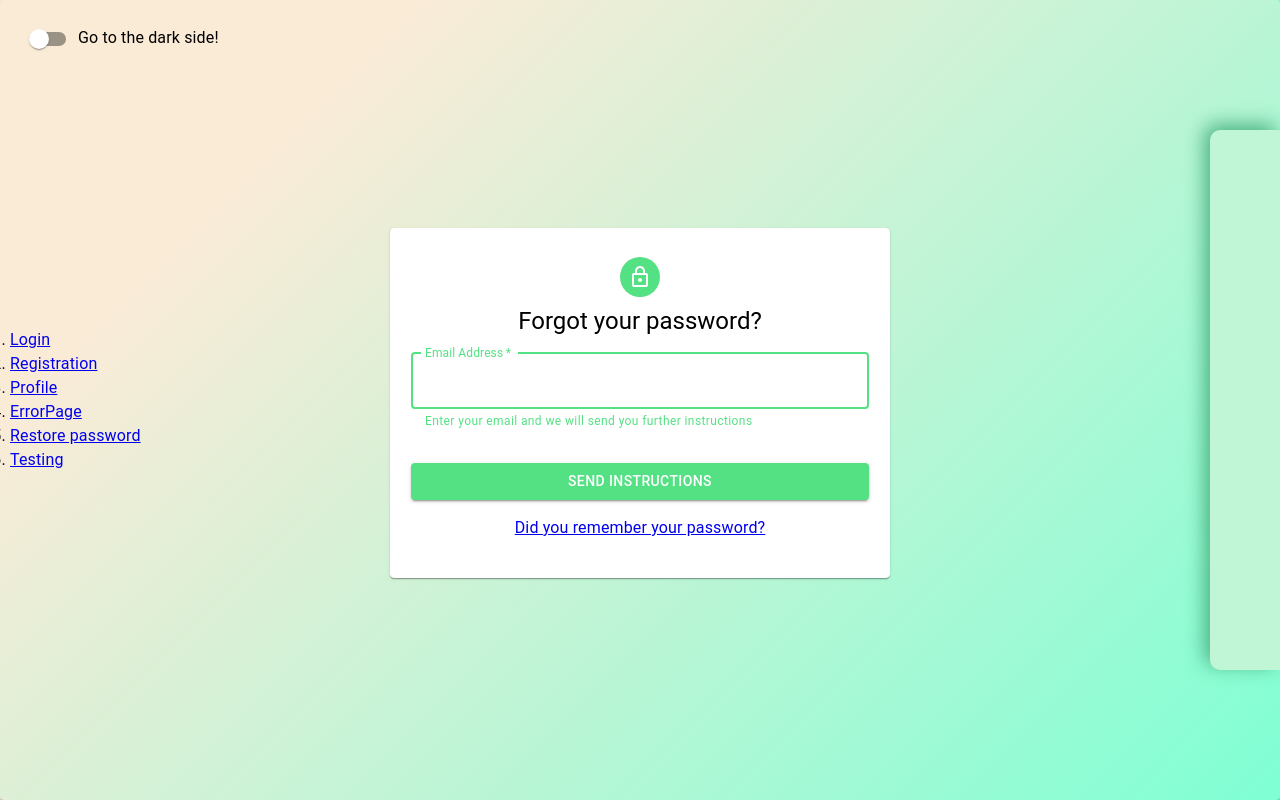
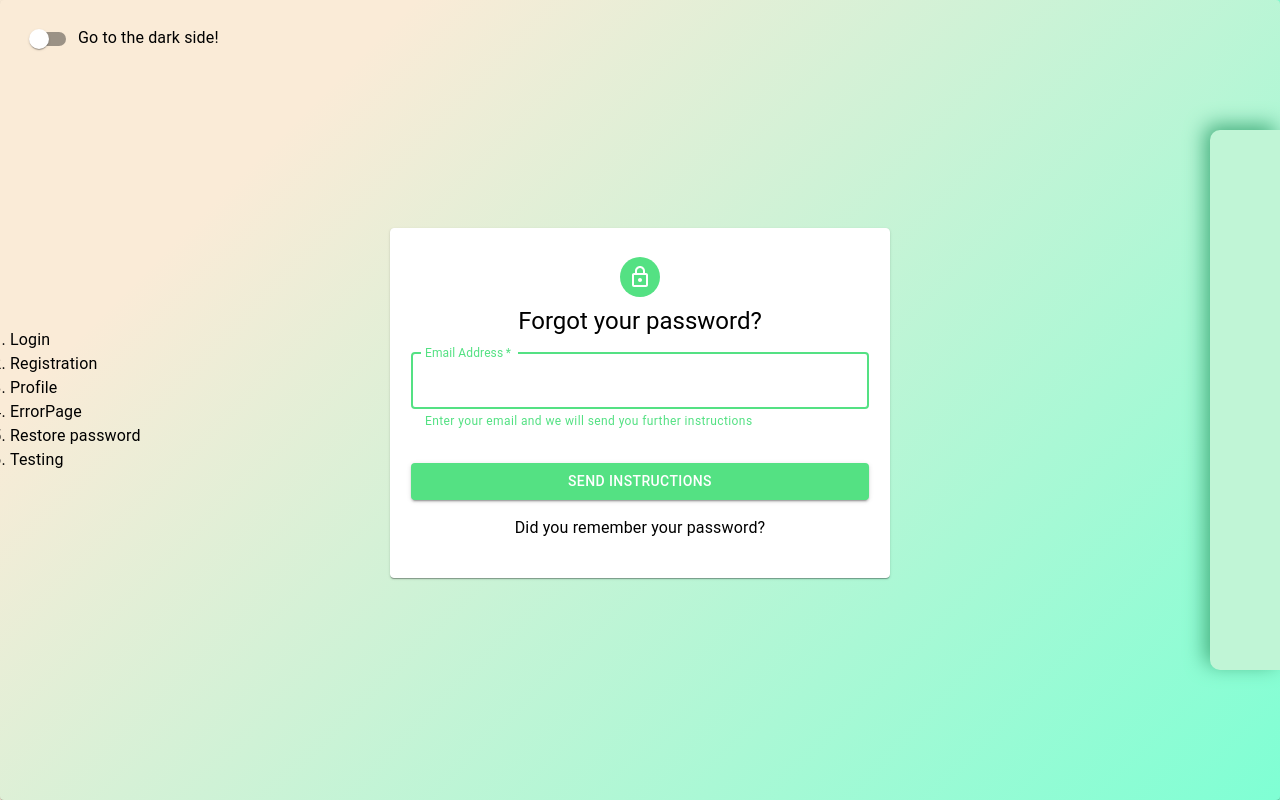
Before and after one commit to katesunday/new-project-ighw, a React (Create React App) app: page /#/restorePassword in a window 1280 px wide. Built offline with nearby package versions, Linux system fonts and the light colour scheme; no server answers.

Commit message:
lil bit of css

```diff
--- a/src/components/Registration/Registration.tsx
+++ b/src/components/Registration/Registration.tsx
@@ -140,7 +140,7 @@ const Registration = () => {
                             </Button>
                             <Grid item>
                                 <NavLink to='/login'>
-                                    Back to login
+                                    <span>Back to login</span>
                                 </NavLink>
 
                             </Grid>
--- a/src/components/RestorePassword/RestorePassword.tsx
+++ b/src/components/RestorePassword/RestorePassword.tsx
@@ -113,7 +113,7 @@ const RestorePassword = () => {
                             {isPWSent === 'onprogress' && <LinearProgress style={{width: '-webkit-fill-available'}}/>}
                             <Grid item>
                                 <NavLink to="/login">
-                                    Did you remember your password?
+                                    <span>Did you remember your password?</span>
                                 </NavLink>
                             </Grid>
                         </Box>
--- a/src/index.css
+++ b/src/index.css
@@ -6,6 +6,22 @@ body {
   background-image: linear-gradient(90deg, antiquewhite, aquamarine);
   height: 100vh;
 }
+a{
+  text-decoration: none;
+  color: inherit;
+
+}
+a span{
+  display: inline-block;
+  transition: 0.2s ease-in-out all;
+}
+
+a span:hover{
+  transform:scale(1.05);
+  color: firebrick;
+
+}
+
 
 code {
   font-family: source-code-pro, Menlo, Monaco, Consolas, 'Courier New',
```
Also changed, not shown: src/components/Login/login.module.css (line endings or trailing spaces).
